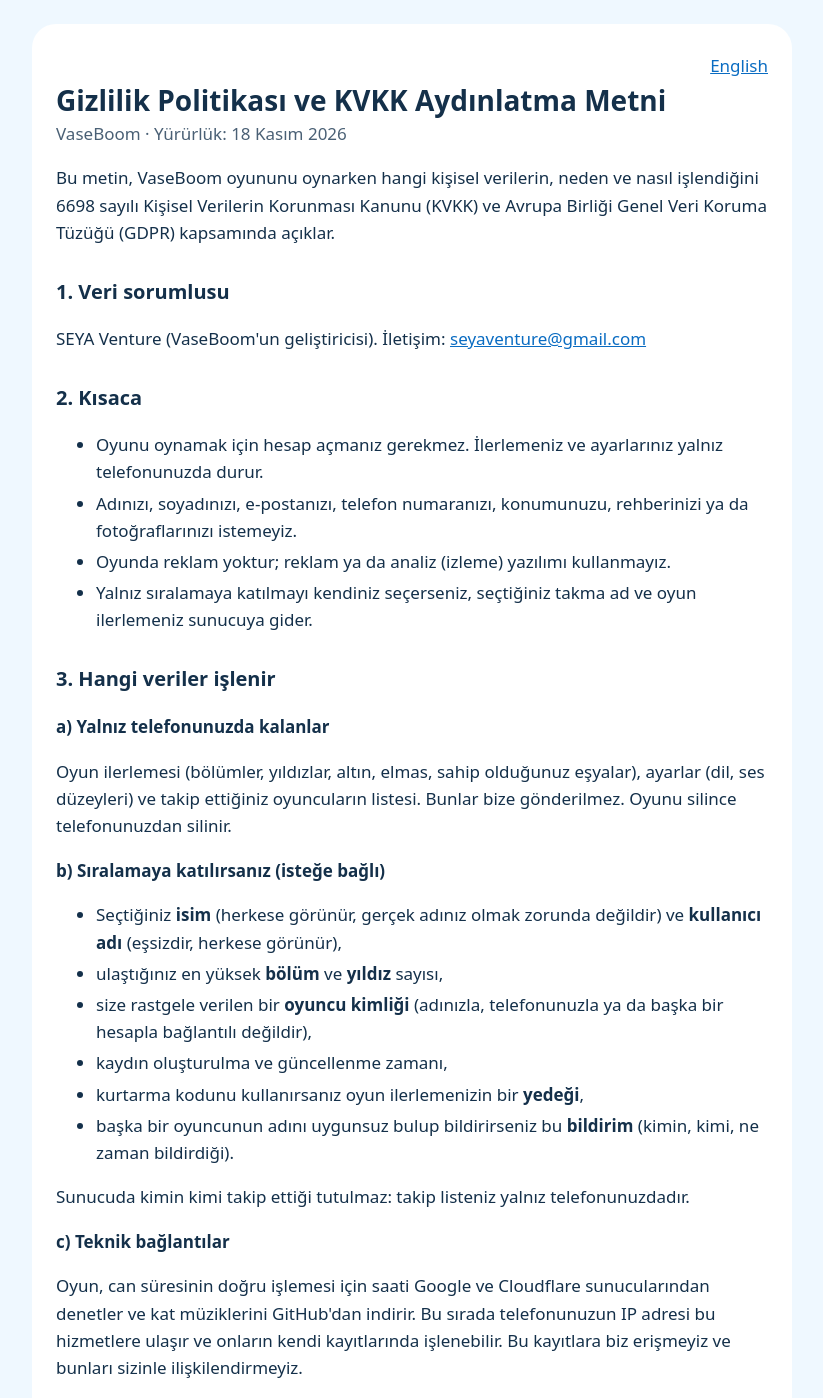
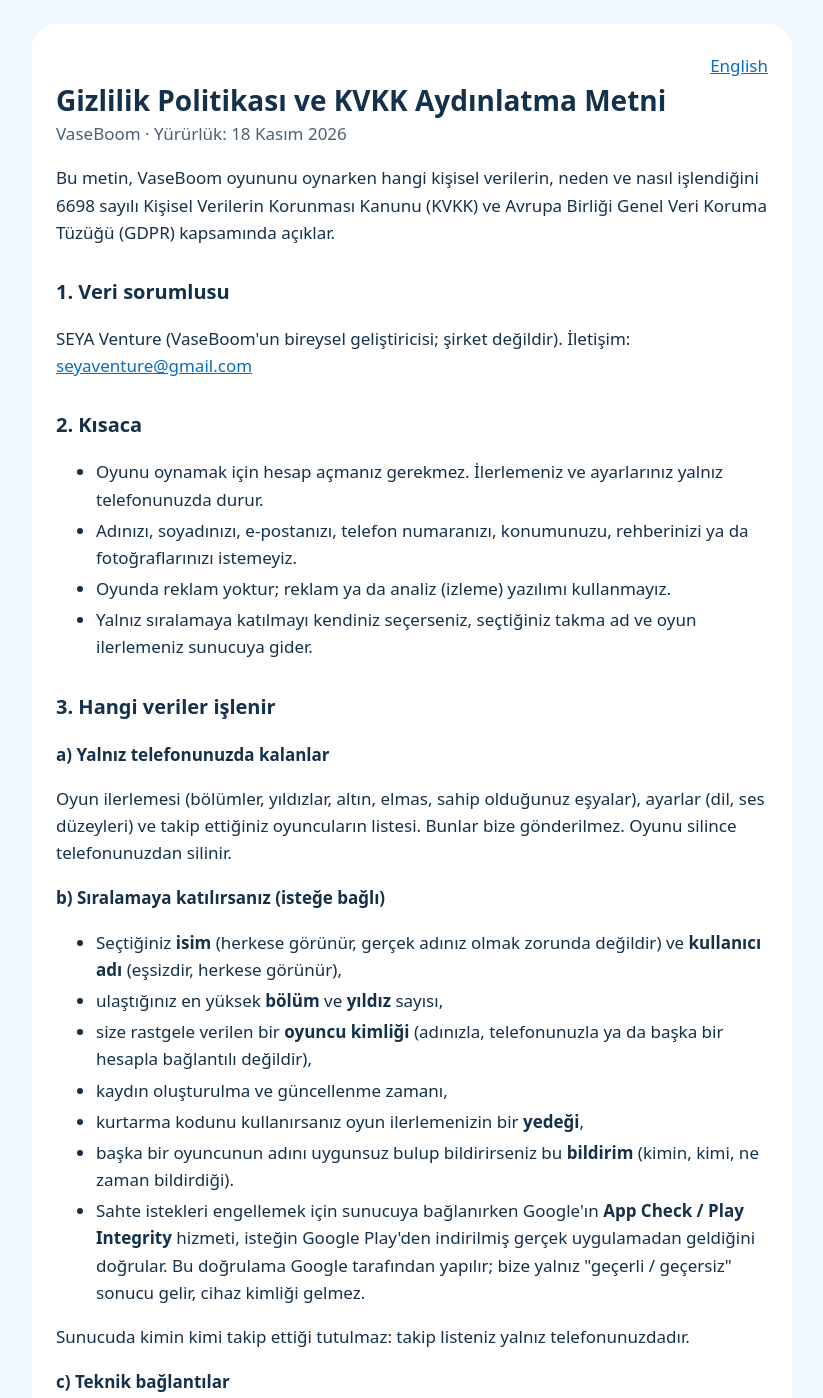
Before and after one commit to selahattineyyupyagmur/vaseboom-public, a plain HTML site: page legal/tr/gizlilik.html in a window 1280 px wide. Shown: the top 1398 px of the page, without its empty margins (228-1051 px from the left). Drawn offline with Linux system fonts and the light colour scheme.

Commit message:
Privacy: individual developer, App Check note
Co-Authored-By: Claude Opus 5.5 <noreply@anthropic.com>

```diff
--- a/legal/tr/gizlilik.html
+++ b/legal/tr/gizlilik.html
@@ -15,7 +15,7 @@
 <p>Bu metin, VaseBoom oyununu oynarken hangi kişisel verilerin, neden ve nasıl işlendiğini 6698 sayılı Kişisel Verilerin Korunması Kanunu (KVKK) ve Avrupa Birliği Genel Veri Koruma Tüzüğü (GDPR) kapsamında açıklar.</p>
 
 <h2>1. Veri sorumlusu</h2>
-<p>SEYA Venture (VaseBoom'un geliştiricisi). İletişim: <a href="mailto:seyaventure@gmail.com">seyaventure@gmail.com</a></p>
+<p>SEYA Venture (VaseBoom'un bireysel geliştiricisi; şirket değildir). İletişim: <a href="mailto:seyaventure@gmail.com">seyaventure@gmail.com</a></p>
 
 <h2>2. Kısaca</h2>
 <ul>
@@ -37,6 +37,7 @@
 <li>kaydın oluşturulma ve güncellenme zamanı,</li>
 <li>kurtarma kodunu kullanırsanız oyun ilerlemenizin bir <b>yedeği</b>,</li>
 <li>başka bir oyuncunun adını uygunsuz bulup bildirirseniz bu <b>bildirim</b> (kimin, kimi, ne zaman bildirdiği).</li>
+<li>Sahte istekleri engellemek için sunucuya bağlanırken Google'ın <b>App Check / Play Integrity</b> hizmeti, isteğin Google Play'den indirilmiş gerçek uygulamadan geldiğini doğrular. Bu doğrulama Google tarafından yapılır; bize yalnız "geçerli / geçersiz" sonucu gelir, cihaz kimliği gelmez.</li>
 </ul>
 <p>Sunucuda kimin kimi takip ettiği tutulmaz: takip listeniz yalnız telefonunuzdadır.</p>
 
```
Also changed, not shown: legal/en/gizlilik.html (+2 -1 lines).
